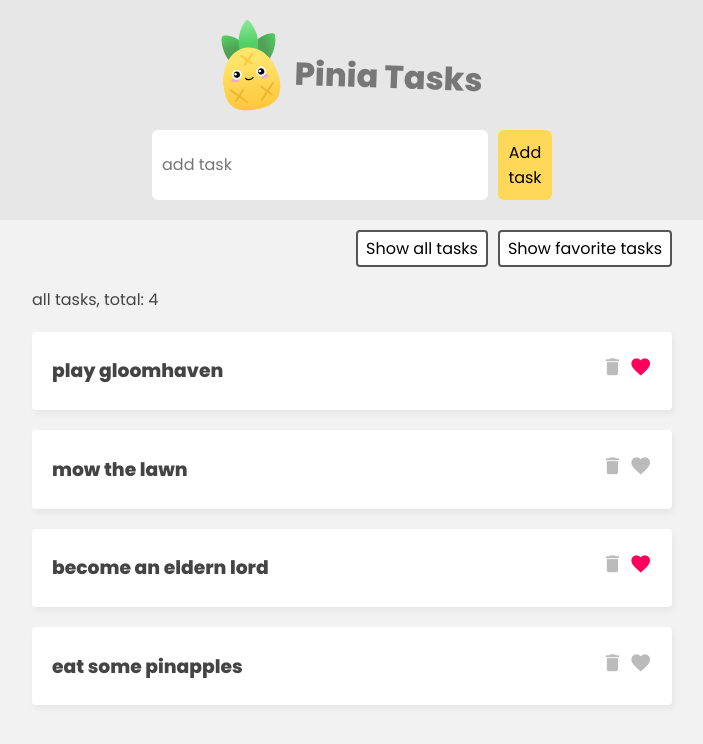
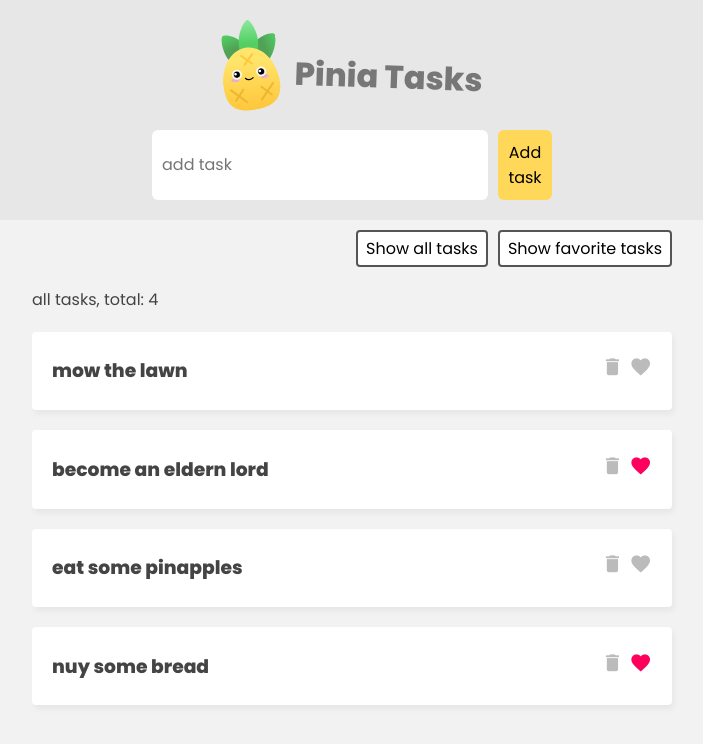
Before and after one commit to JovanaMatic/pinia-vue, a Vue app: page / in a window 1280 px wide. Shown: the top 744 px of the page, without its empty margins (288-991 px from the left). Built offline with nearby package versions, Linux system fonts and the light colour scheme; data requests are answered from the project's data file; the HTML template or start-up script is replaced by a standard one.

Commit message:
Connecting api requests with pinia actions

```diff
--- a/data/db.json
+++ b/data/db.json
@@ -1,24 +1,24 @@
 {
   "tasks": [
     {
-      "id": 1,
-      "title": "play gloomhaven",
-      "isFav": true
-    },
-    {
-      "id": 2,
+      "id": "2",
       "title": "mow the lawn",
       "isFav": false
     },
     {
+      "id": "3",
       "title": "become an eldern lord",
-      "isFav": true,
-      "id": 3
+      "isFav": true
     },
     {
+      "id": "4",
       "title": "eat some pinapples",
-      "isFav": false,
-      "id": 4
+      "isFav": false
+    },
+    {
+      "id": "5185",
+      "title": "nuy some bread",
+      "isFav": true
     }
   ]
 }
--- a/src/components/FormTask.vue
+++ b/src/components/FormTask.vue
@@ -18,7 +18,7 @@
   const handleSubmit = () => {
     if (newTask.value.length > 0) {
       taskStore.addTask({
-        id: Math.floor(Math.random() * 10000),
+        id: String(Math.floor(Math.random() * 10000)),
         title: newTask.value,
         isFav: false
       })
--- a/src/stores/TaskStore.js
+++ b/src/stores/TaskStore.js
@@ -14,14 +14,38 @@
 
       this.tasks = data
     },
-      addTask(task) {
+      async addTask(task) {
         this.tasks.push(task)
+        const response = await fetch('http://localhost:3000/tasks', {
+          method: 'POST',
+          body: JSON.stringify(task)
+        })
+
+        if (response.error) {
+          console.log(response.error)
+        }
       },
-      deleteTask(id) {
-       this.tasks =  this.tasks.filter(task => task.id !== id)
+      async deleteTask(id) {
+        this.tasks =  this.tasks.filter(task => task.id !== id)
+        const response = await fetch(`http://localhost:3000/tasks/${id}`, {
+           method: 'DELETE'
+         })
+
+         if (response.error) {
+           console.log(response.error)
+         }
       },
-      favoriteTaskToggle(task) {
+      async favoriteTaskToggle(task) {
         task.isFav = !task.isFav
+        console.log(typeof task.id)
+        const response = await fetch(`http://localhost:3000/tasks/${task.id}`, {
+           method: 'PUT',
+           body: JSON.stringify(task)
+         })
+
+         if (response.error) {
+           console.log(response.error)
+         }
       }
     }
 })
```
